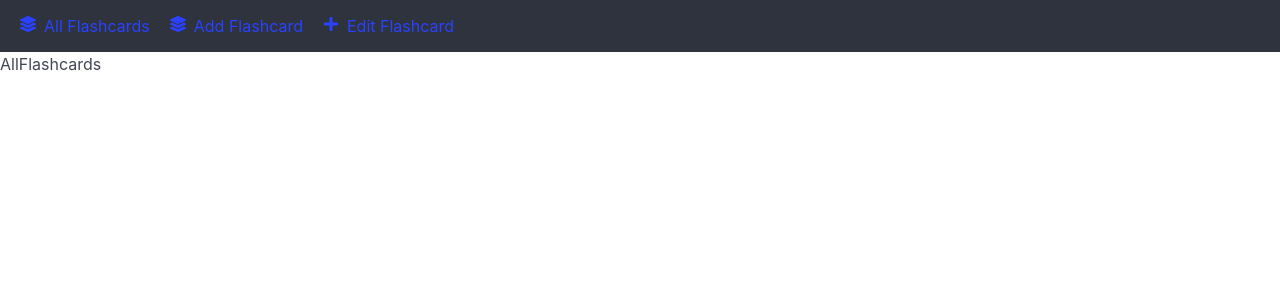
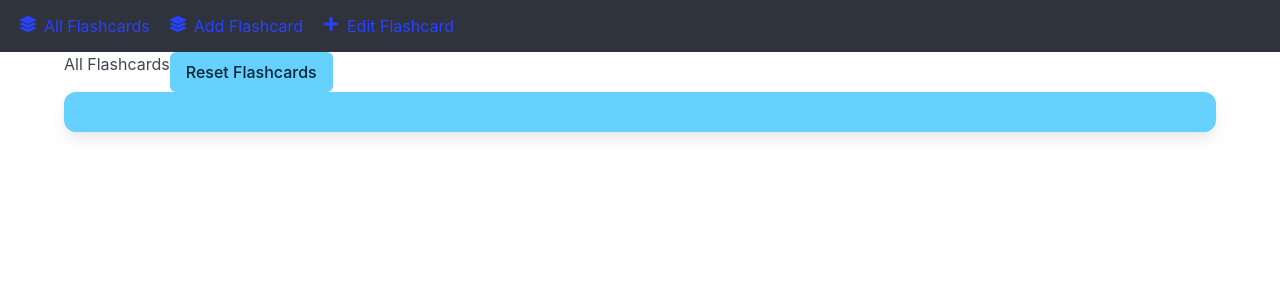
Before and after one commit to delafuentej/flashcard-app, a React (Create React App) app in the folder client/: page / in a window 1280 px wide. Shown: the top 300 px of the page. Built offline with nearby package versions, Linux system fonts and the light colour scheme.

Commit message:
allflashcards component structured

```diff
--- a/client/src/Components/views/AllFlashcards/AllFlashcards.js
+++ b/client/src/Components/views/AllFlashcards/AllFlashcards.js
@@ -1,8 +1,24 @@
 import styles from './AllFlashcards.module.css';
+import Flashcard from '../../Flashcard/Flashcard';
 
 const AllFlashcards =()=>{
     return(
-        <h1>AllFlashcards</h1>
+        <div className='container'>
+            <h1> All Flashcards
+                {/* button to reset flashcards */}
+                <button className='button is-info' type='button'>
+                    Reset Flashcards
+                </button>
+            </h1>
+            <div className='box has-background-info'>
+                <div className='columns is-multiline'>
+                        {/* Flashcards */}
+
+                </div>
+
+            </div>
+
+        </div>
     )
 }
 
```
